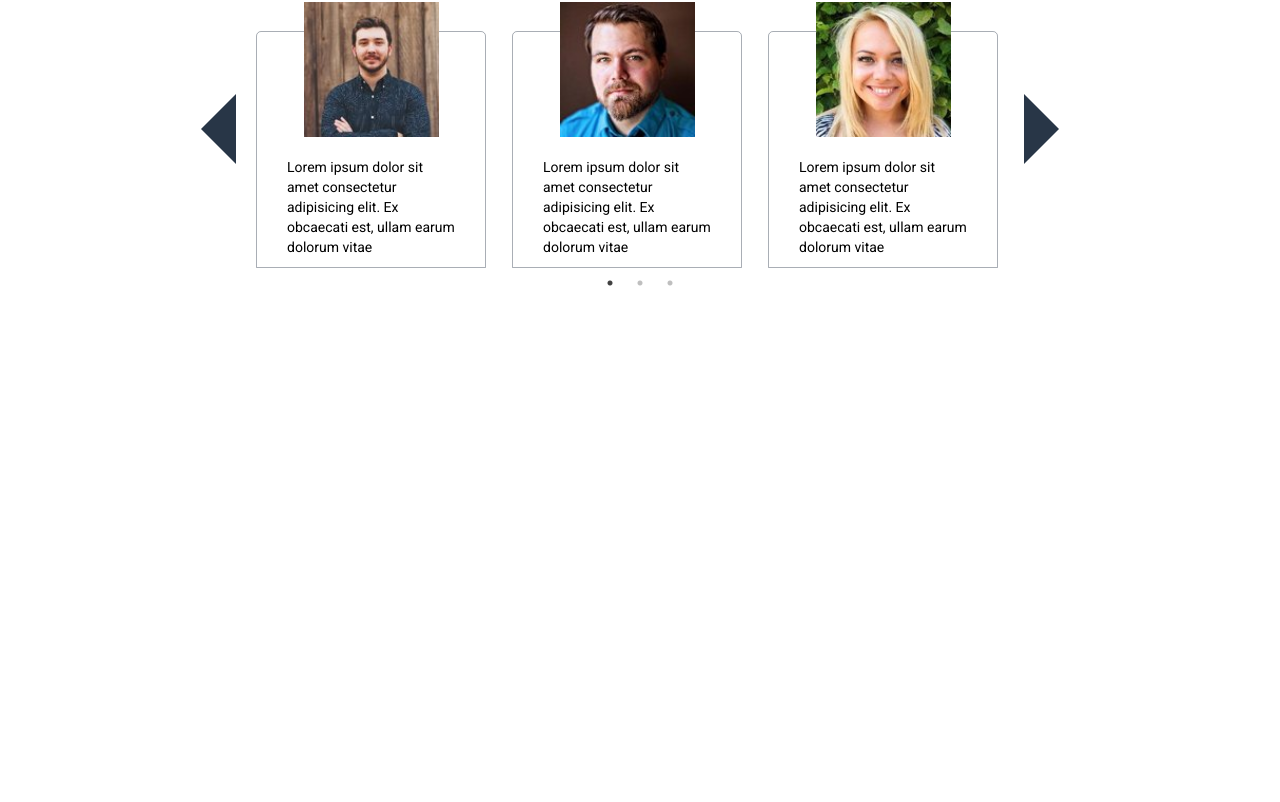
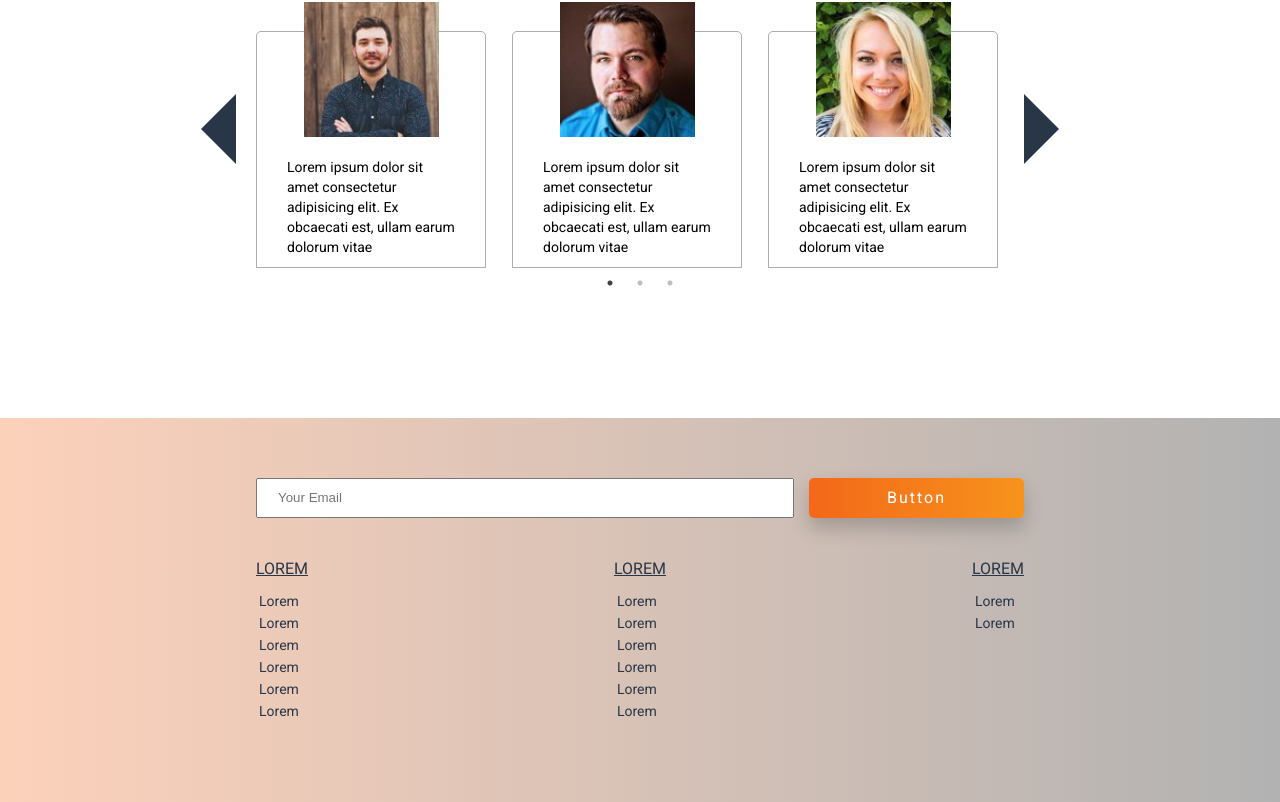
Before and after one commit to Claytonhart/rooster-grin, a React (Create React App) app: page / in a window 1280 px wide. Shown: the part 2487-3289 px from the top of the page. Before the commit the page ends 2815 px from the top, so only its background shows below. Built offline with nearby package versions, Linux system fonts and the light colour scheme.

Commit message:
footer component & links

```diff
--- a/src/App.js
+++ b/src/App.js
@@ -8,6 +8,7 @@ import CheckerBoard from "./components/CheckerBoard";
 import Modal from "./components/Modal";
 import ModalButton from "./components/ModalButton";
 import Tribute from "./components/Tribute";
+import Footer from "./components/Footer";
 
 import img1 from "./assets/img1.jpg";
 import img2 from "./assets/img2.jpg";
@@ -32,6 +33,7 @@ class App extends Component {
         <CheckerBoard side="right" img={img1} />
         <CheckerBoard side="left" img={img2} />
         <Tribute />
+        <Footer />
         <ModalButton toggleModal={this.toggleModal} />
         <Modal show={this.state.showModal} />
       </div>
--- /dev/null
+++ b/src/components/Footer.js
@@ -0,0 +1,45 @@
+import React from "react";
+
+const Footer = () => {
+  return (
+    <footer className="footer">
+      <div className="footer-container">
+        <div className="footer-input-container">
+          <input
+            className="footer-input-container__input"
+            type="email"
+            placeholder="Your Email"
+          />
+          <button className="footer-input-container__button btn">Button</button>
+        </div>
+        <div className="footer-about">
+          <div className="footer-about-links">
+            <h6 className="footer-about-links__header">Lorem</h6>
+            <p>Lorem</p>
+            <p>Lorem</p>
+            <p>Lorem</p>
+            <p>Lorem</p>
+            <p>Lorem</p>
+            <p>Lorem</p>
+          </div>
+          <div className="footer-about-links">
+            <h6 className="footer-about-links__header">Lorem</h6>
+            <p>Lorem</p>
+            <p>Lorem</p>
+            <p>Lorem</p>
+            <p>Lorem</p>
+            <p>Lorem</p>
+            <p>Lorem</p>
+          </div>
+          <div className="footer-about-links">
+            <h6 className="footer-about-links__header">Lorem</h6>
+            <p>Lorem</p>
+            <p>Lorem</p>
+          </div>
+        </div>
+      </div>
+    </footer>
+  );
+};
+
+export default Footer;
--- a/src/index.css
+++ b/src/index.css
@@ -291,3 +291,42 @@ body {
   border-right: 3.5rem solid #283647; }
   .slick-prev::before {
     content: ""; }
+
+.footer {
+  padding-top: 6rem;
+  padding-bottom: 8rem;
+  margin-top: 15rem;
+  background: linear-gradient(to right, rgba(247, 104, 28, 0.3), rgba(0, 0, 0, 0.3));
+  color: #283647; }
+
+.footer-container {
+  width: 60%;
+  margin: 0 auto; }
+
+.footer-input-container {
+  display: flex;
+  justify-content: space-between; }
+  .footer-input-container__input {
+    width: 70%;
+    padding: 0.5rem 2rem; }
+
+.footer-about {
+  margin-top: 4rem;
+  display: flex;
+  justify-content: space-between; }
+
+.footer-about-links__header {
+  font-size: 1.6rem;
+  line-height: 2.2rem;
+  font-weight: normal;
+  text-transform: uppercase;
+  text-decoration: underline;
+  margin-bottom: 1rem;
+  cursor: pointer; }
+
+.footer-about-links p {
+  font-size: 1.4rem;
+  padding: 0.3rem;
+  cursor: pointer; }
+  .footer-about-links p:hover {
+    color: #fff; }
--- a/src/index.scss
+++ b/src/index.scss
@@ -10,3 +10,4 @@
 @import "styles/components/checkerboard";
 @import "styles/components/modal";
 @import "styles/components//tribute";
+@import "styles/components/footer";
--- /dev/null
+++ b/src/styles/components/_footer.scss
@@ -0,0 +1,50 @@
+.footer {
+  padding-top: 6rem;
+  padding-bottom: 8rem;
+  margin-top: 15rem;
+  background: linear-gradient(to right, rgba(#f7681c, 0.3), rgba(#000000, 0.3));
+  color: $color-blue-dark;
+}
+
+.footer-container {
+  width: 60%;
+  margin: 0 auto;
+}
+
+.footer-input-container {
+  display: flex;
+  justify-content: space-between;
+
+  &__input {
+    width: 70%;
+    padding: 0.5rem 2rem;
+  }
+}
+
+.footer-about {
+  margin-top: 4rem;
+  display: flex;
+  justify-content: space-between;
+}
+
+.footer-about-links {
+  &__header {
+    font-size: 1.6rem;
+    line-height: 2.2rem;
+    font-weight: normal;
+    text-transform: uppercase;
+    text-decoration: underline;
+    margin-bottom: 1rem;
+    cursor: pointer;
+  }
+
+  & p {
+    font-size: 1.4rem;
+    padding: 0.3rem;
+    cursor: pointer;
+
+    &:hover {
+      color: #fff;
+    }
+  }
+}
```
